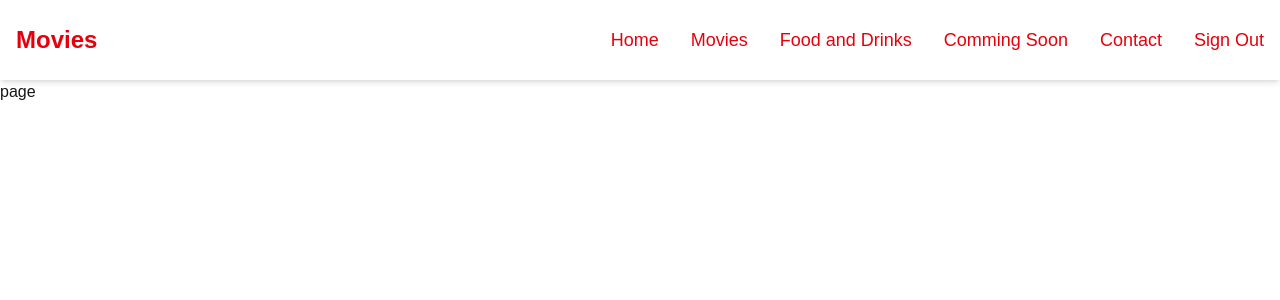
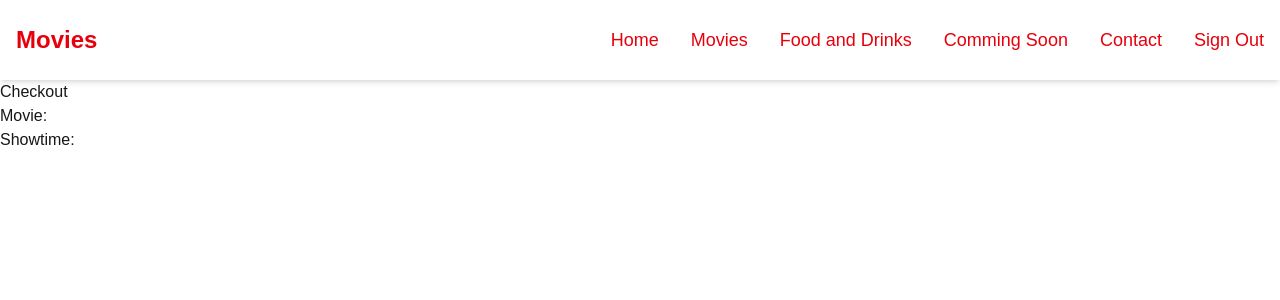
Before and after one commit to SantinoGiordano/theaterAppFrontend, a Next.js app: page /checkout in a window 1280 px wide. Shown: the top 300 px of the page. Built offline with nearby package versions, Linux system fonts and the light colour scheme.

Commit message:
created a checkout page

```diff
--- a/app/(root)/checkout/page.tsx
+++ b/app/(root)/checkout/page.tsx
@@ -1,9 +1,17 @@
-import React from 'react'
+'use client'
 
-const page = () => {
+import { useSearchParams } from "next/navigation";
+
+export default function CheckoutPage() {
+  const params = useSearchParams();
+  const movie = params.get("movie");
+  const time = params.get("time");
+
   return (
-    <div>page</div>
-  )
+    <div>
+      <h1>Checkout</h1>
+      <p>Movie: {movie}</p>
+      <p>Showtime: {time}</p>
+    </div>
+  );
 }
-
-export default page
```
